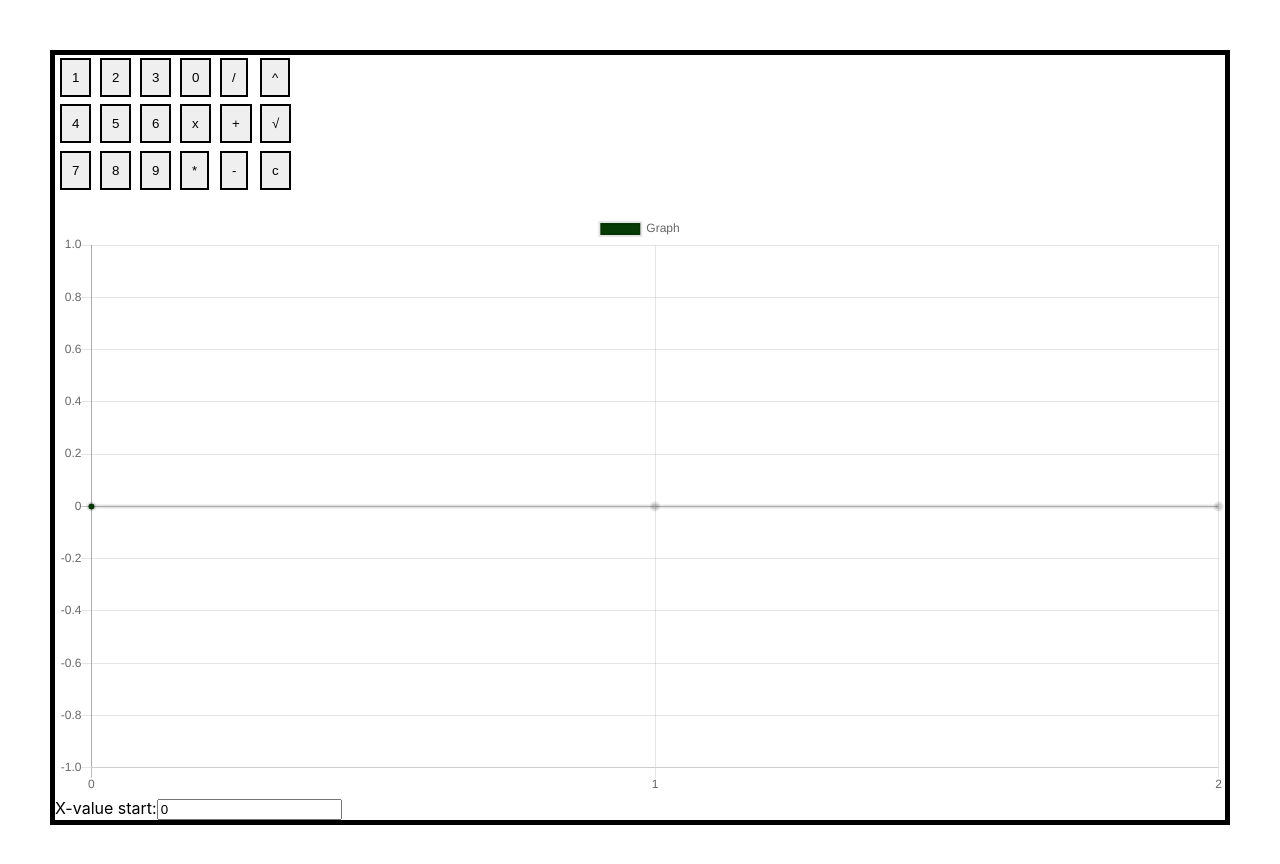
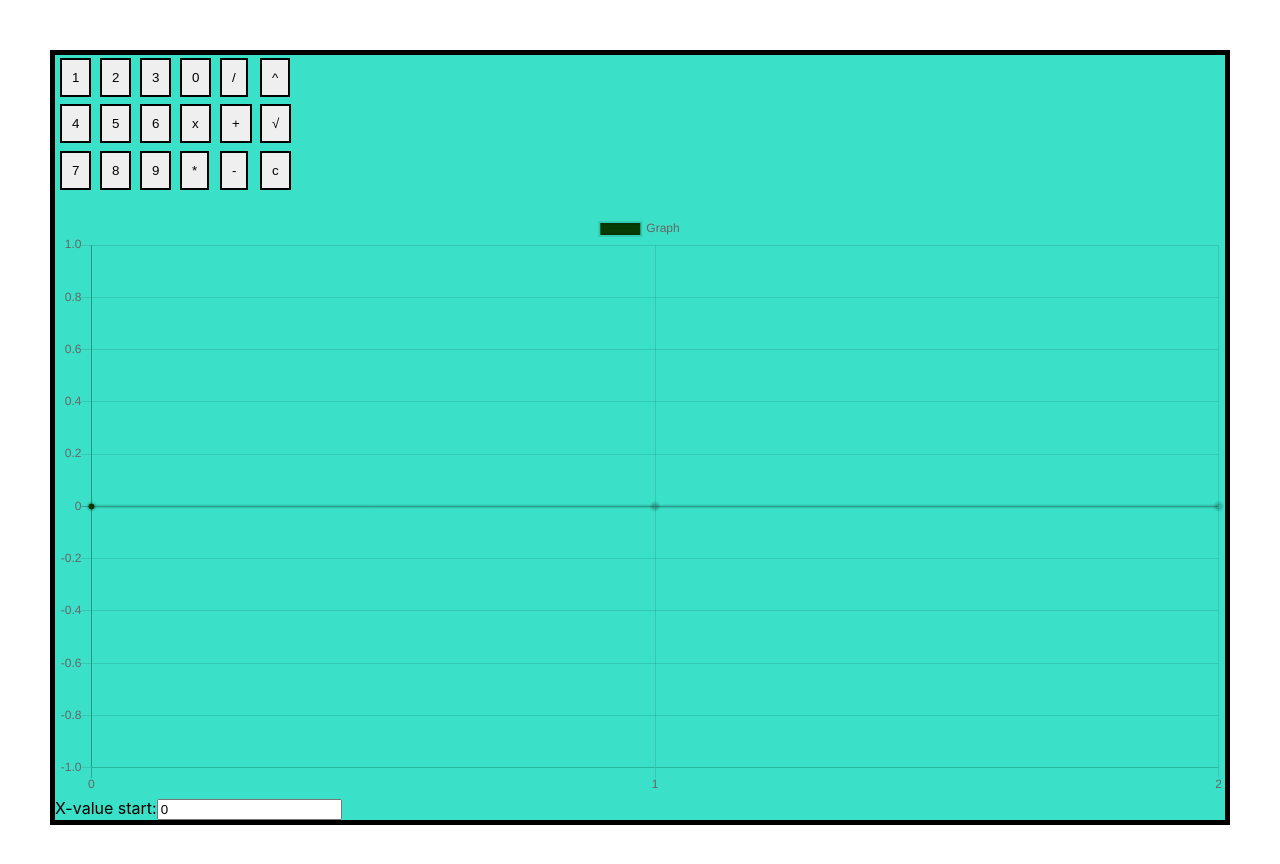
Before and after one commit to masonwaller/practice, a React (Create React App) app: page / in a window 1280 px wide. Shown: the top 864 px of the page. Built offline with nearby package versions, Linux system fonts and the light colour scheme.

Commit message:
changed background to blue

```diff
--- a/src/App.css
+++ b/src/App.css
@@ -2,6 +2,7 @@
   border-style: solid;
   border-width: 5px;
   margin: 50px;
+  background: rgb(58, 224, 199);
 }
 
 .btn {
```
